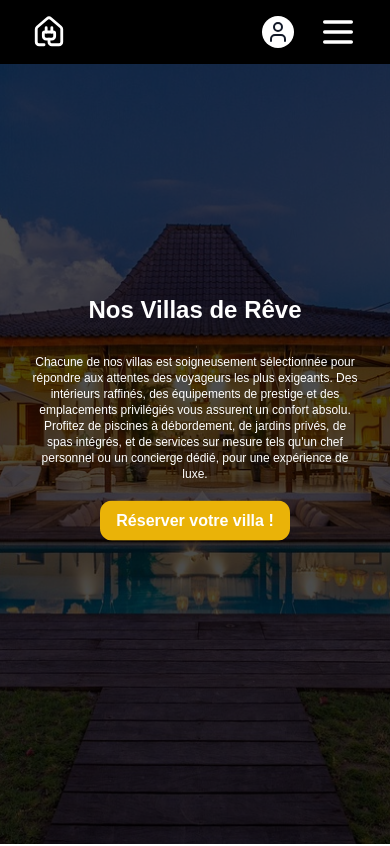
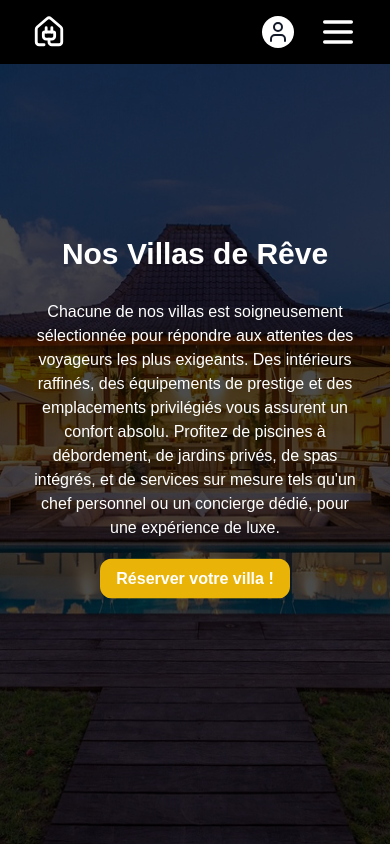
Before and after one commit to Arnaud-Igor/villa-reservation-nextjs, a Next.js app: page / in a window 390 px wide. Shown: the top 846 px of the page. Built offline with nearby package versions, Linux system fonts and the light colour scheme.

Commit message:
first commit

```diff
--- a/app/components/Header/Header.tsx
+++ b/app/components/Header/Header.tsx
@@ -11,8 +11,8 @@ function Header() {
     >
       <div className="absolute bg-black inset-0 opacity-70"></div>
       <div className="container relative text-white text-center space-y-7 md:space-y-10">
-        <h1 className="text-2xl md:text-6xl font-bold">{`Nos Villas de Rêve`}</h1>
-        <p className="text-xs md:text-2xl">
+        <h1 className="text-3xl md:text-6xl font-bold">{`Nos Villas de Rêve`}</h1>
+        <p className="text-base md:text-2xl">
           Chacune de nos villas est soigneusement sélectionnée pour répondre aux
           attentes des voyageurs les plus exigeants. Des intérieurs raffinés,
           des équipements de prestige et des emplacements privilégiés vous
```
